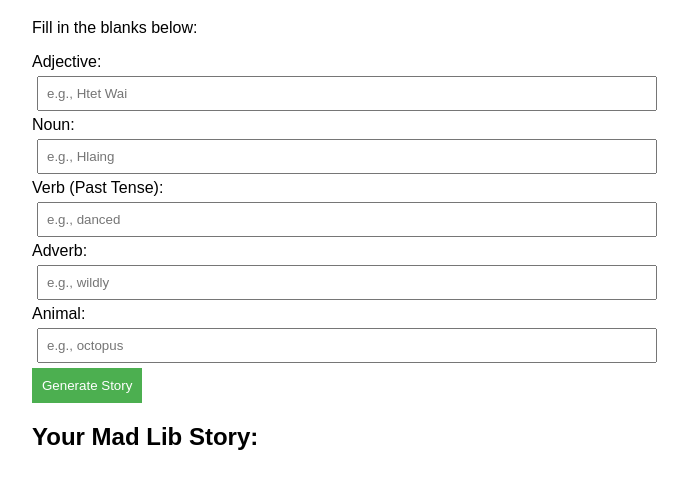
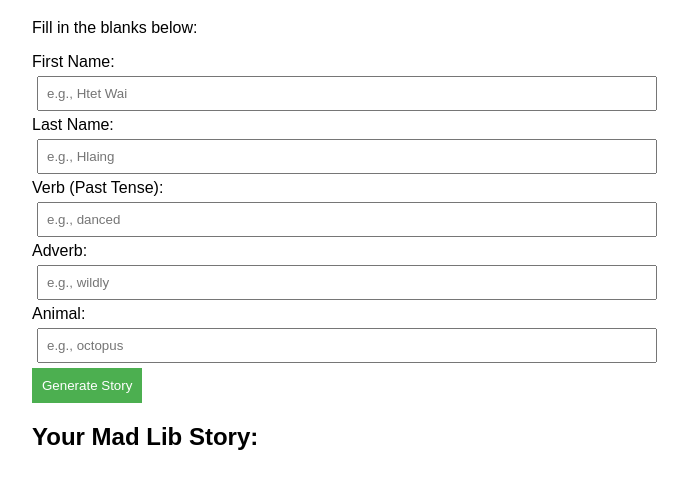
Before and after one commit to mjtdcom/woolarhtethtet, a plain HTML site: page index.html in a window 1280 px wide. Shown: the part 81-570 px from the top of the page, without its empty margins (308-996 px from the left). Drawn offline with Linux system fonts and the light colour scheme.

Commit message:
index.html

```diff
--- a/index.html
+++ b/index.html
@@ -12,10 +12,10 @@
     <h1>Mad Libs Generator</h1>
     <p>Fill in the blanks below:</p>
 
-    <label>Adjective:</label>
+    <label>First Name:</label>
     <input type="text" id="First Name" placeholder="e.g., Htet Wai">
 
-    <label>Noun:</label>
+    <label>Last Name:</label>
     <input type="text" id="Last Name" placeholder="e.g., Hlaing">
 
     <label>Verb (Past Tense):</label>
```
